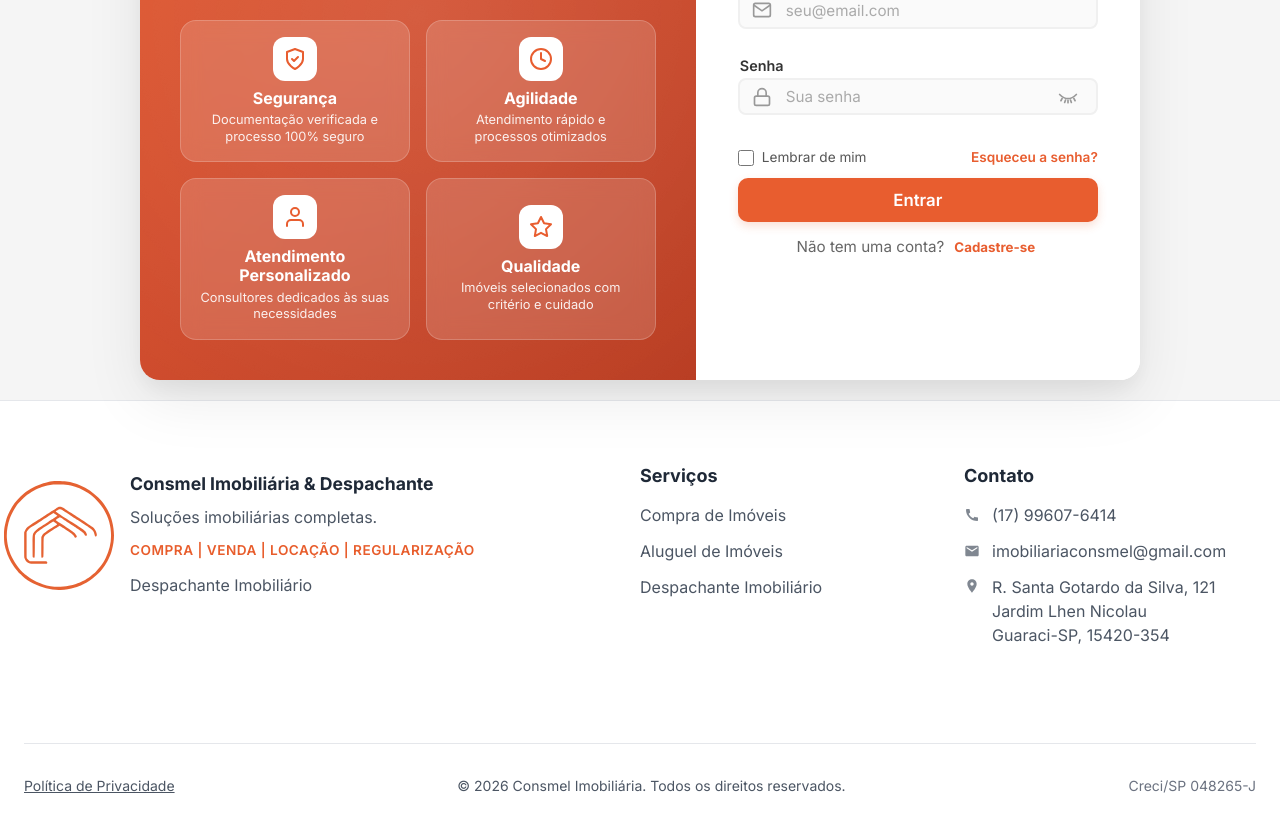
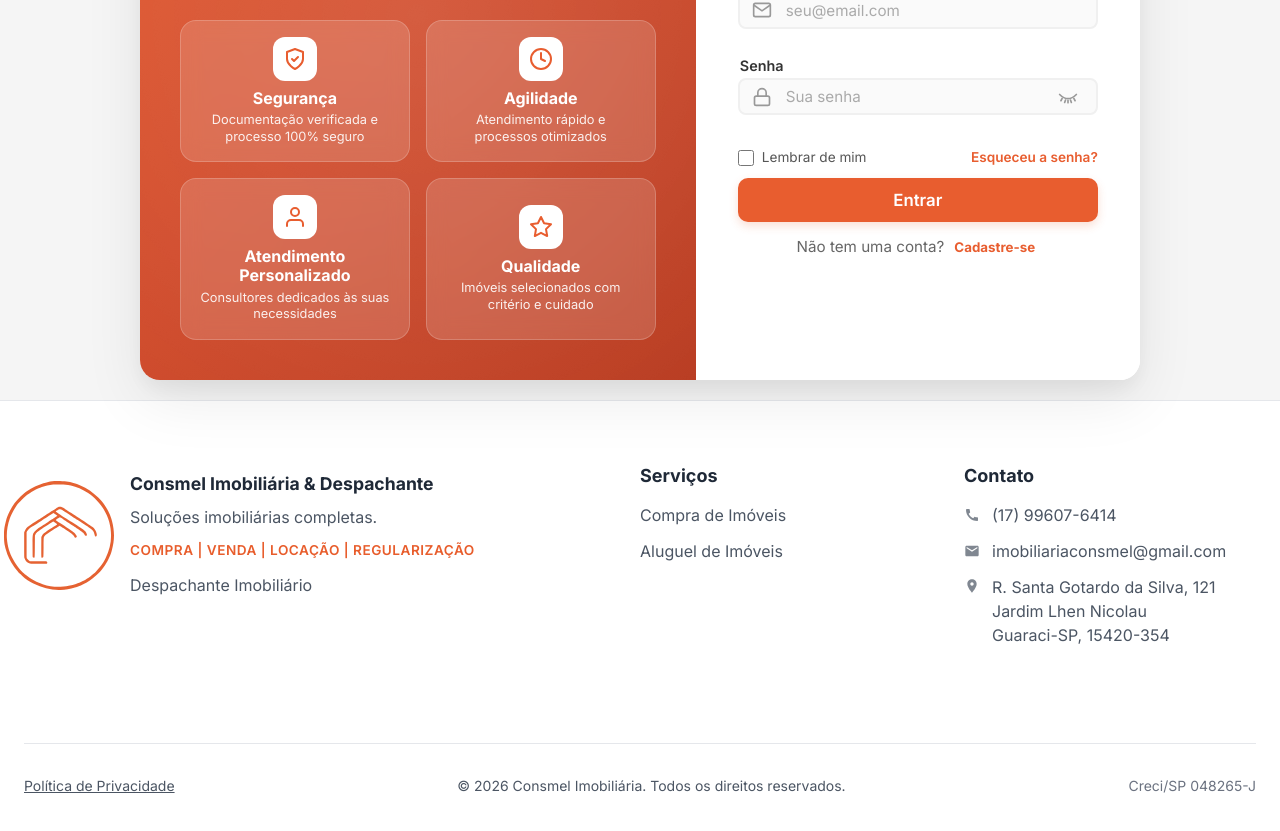
Before and after one commit to tiofelx/consmel-imobiliaria, a Next.js app: page /login in a window 1280 px wide. Shown: the part 462-1293 px from the top of the page. Built offline with nearby package versions, Linux system fonts and the light colour scheme.

Commit message:
Chore: Footer

```diff
--- a/app/components/Footer.jsx
+++ b/app/components/Footer.jsx
@@ -53,7 +53,6 @@ export default function Footer() {
             <ul className="footer-links">
               <li><Link href="/imoveis?tipo=venda">Compra de Imóveis</Link></li>
               <li><Link href="/imoveis?tipo=aluguel">Aluguel de Imóveis</Link></li>
-              <li><Link href="/despachante">Despachante Imobiliário</Link></li>
               {showConsultoria && <li><Link href="/contato">Consultoria</Link></li>}
             </ul>
           </div>
```
